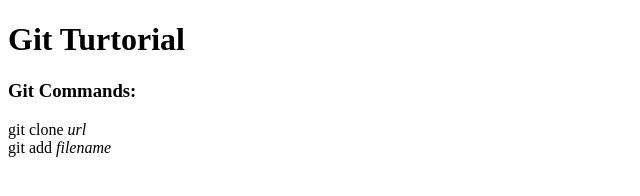
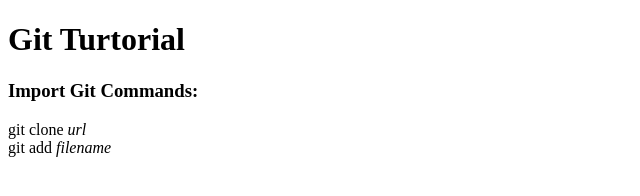
Before and after one commit to freeevildoer/hello_world, a plain HTML site: page index.html in a window 1280 px wide. Shown: the whole page, without its empty margins (0-640 px from the left). Drawn offline with Linux system fonts and the light colour scheme.

Commit message:
Update index.html

```diff
--- a/index.html
+++ b/index.html
@@ -7,7 +7,7 @@
 
 <body>
  <h1>Git Turtorial</h1>
- <h3>Git Commands:</h3>
+ <h3>Import Git Commands:</h3>
  git clone <i>url</i>
  <br>
  git add <i>filename</i>
```
